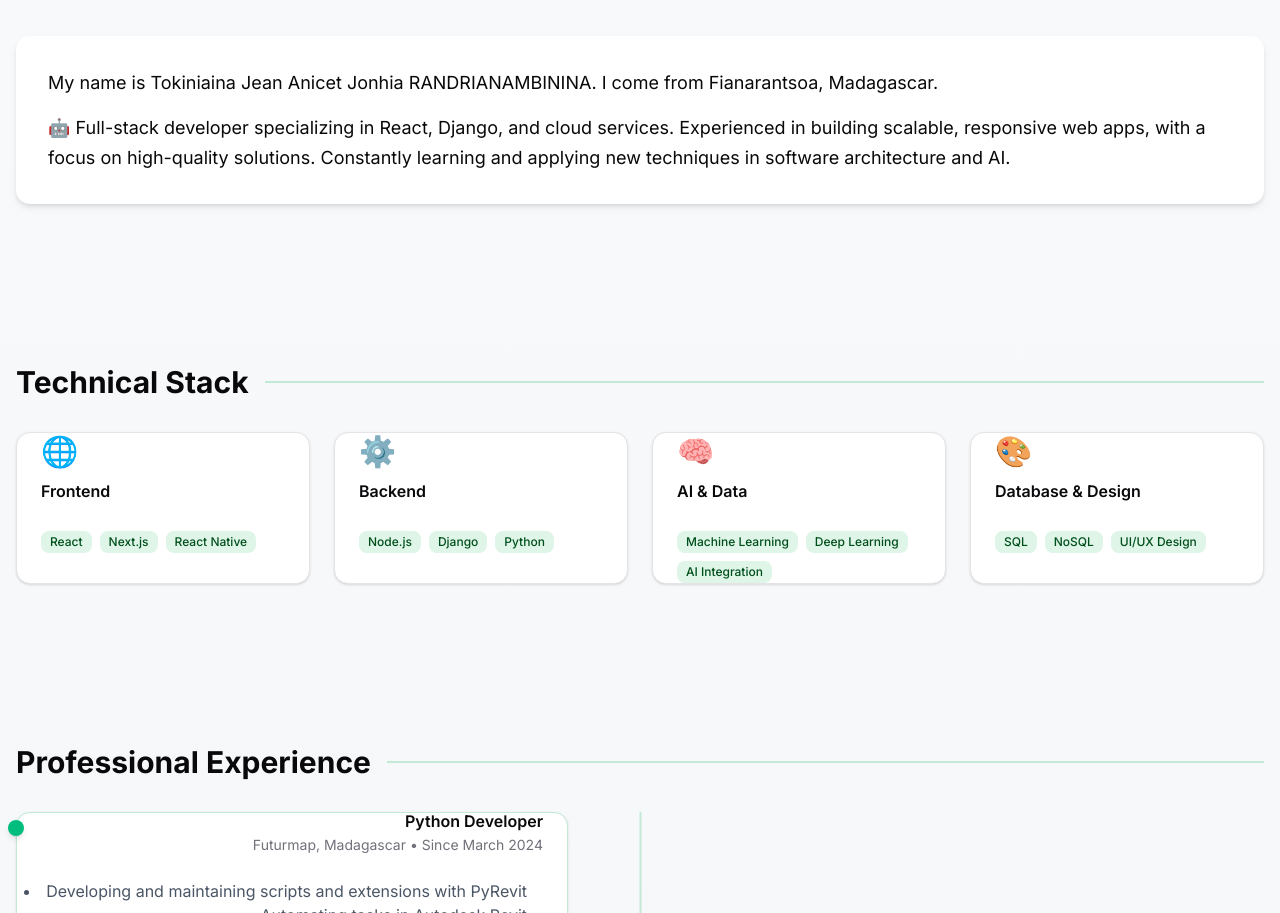
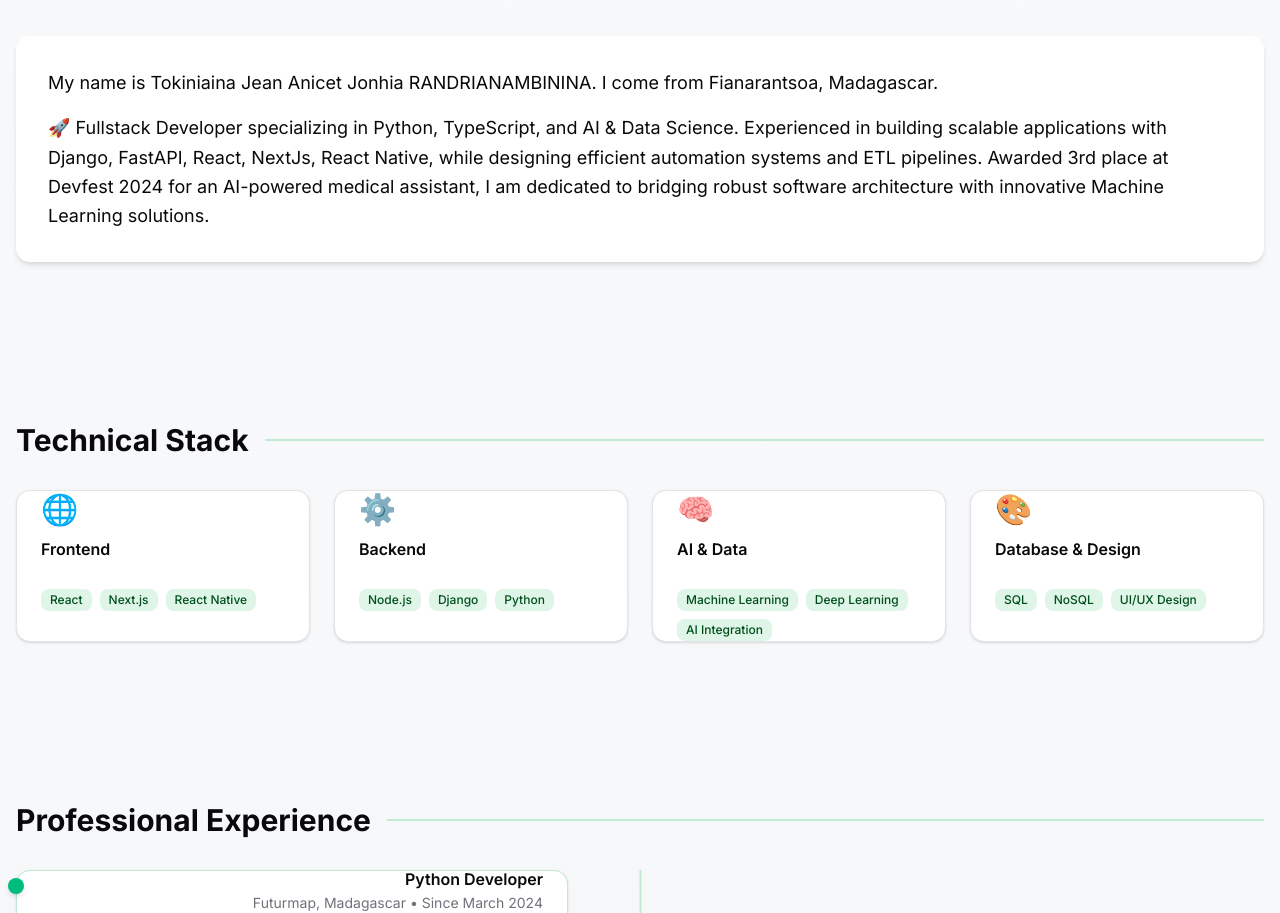
Before and after one commit to AnicetJonhia/Portfolio, a Next.js app: page / in a window 1280 px wide. Shown: the part 933-1846 px from the top of the page. Built offline with nearby package versions, Linux system fonts and the light colour scheme.

Commit message:
about section updated

```diff
--- a/src/components/sections/about-section.tsx
+++ b/src/components/sections/about-section.tsx
@@ -7,9 +7,14 @@ export function AboutSection() {
       <div className="mt-8 bg-white dark:bg-gray-800 rounded-xl shadow-md p-6 md:p-8">
         <p className="text-lg leading-relaxed mb-4">
           My name is Tokiniaina Jean Anicet Jonhia RANDRIANAMBININA. I come from Fianarantsoa, Madagascar.
-        </p><p className="text-lg leading-relaxed">
-              🤖 Full-stack developer specializing in React, Django, and cloud services. Experienced in building scalable, responsive web apps, with a focus on high-quality solutions. Constantly learning and applying new techniques in software architecture and AI.
-            </p>
+        </p>
+        <p className="text-lg leading-relaxed">
+          🚀 Fullstack Developer specializing in Python, TypeScript, and AI & Data Science.
+          Experienced in building scalable applications with Django, FastAPI, React, NextJs, React Native,
+          while designing efficient automation systems and ETL pipelines.
+          Awarded 3rd place at Devfest 2024 for an AI-powered medical assistant,
+          I am dedicated to bridging robust software architecture with innovative Machine Learning solutions.
+        </p>
 
       </div>
     </section>
```
